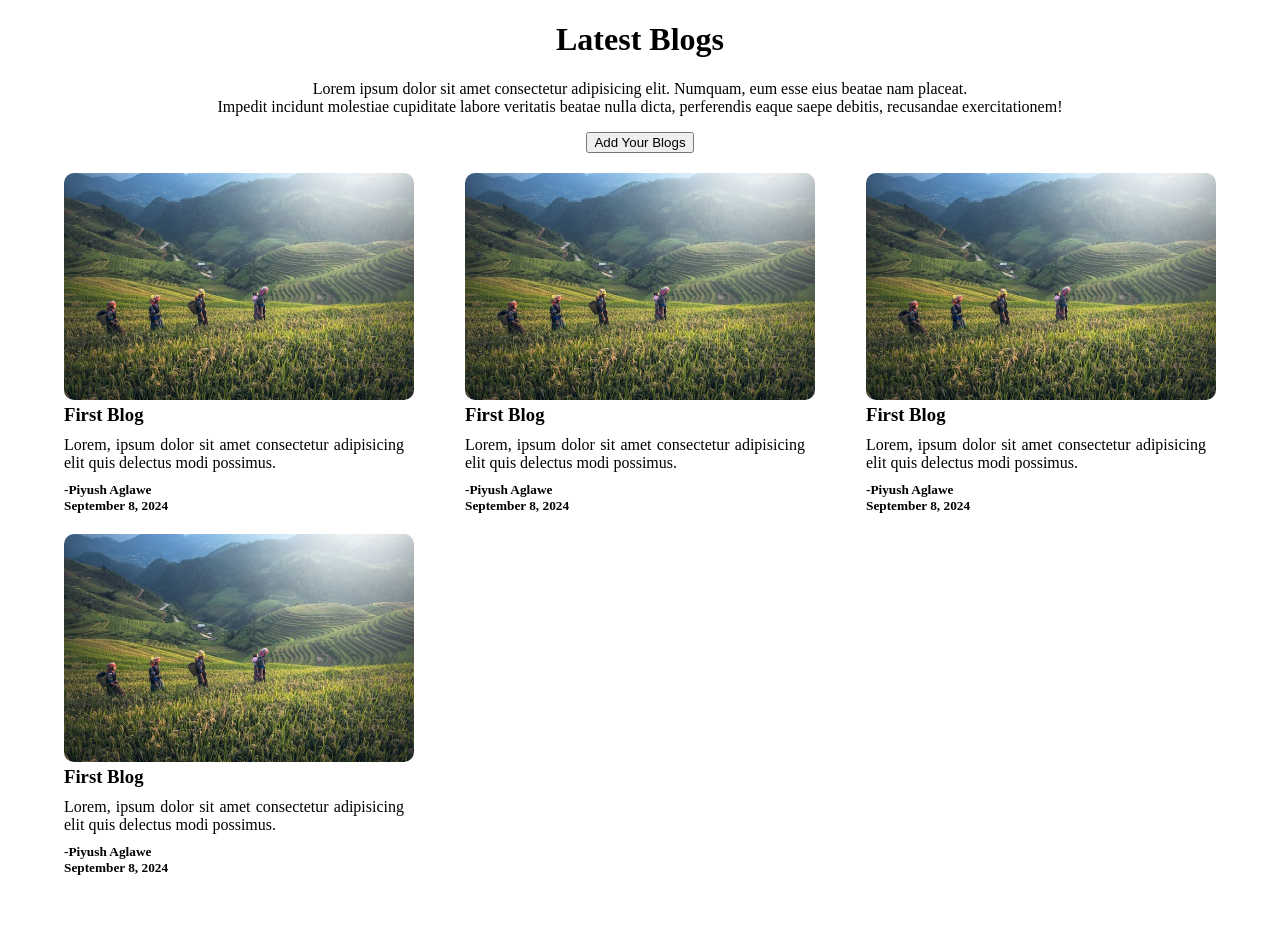
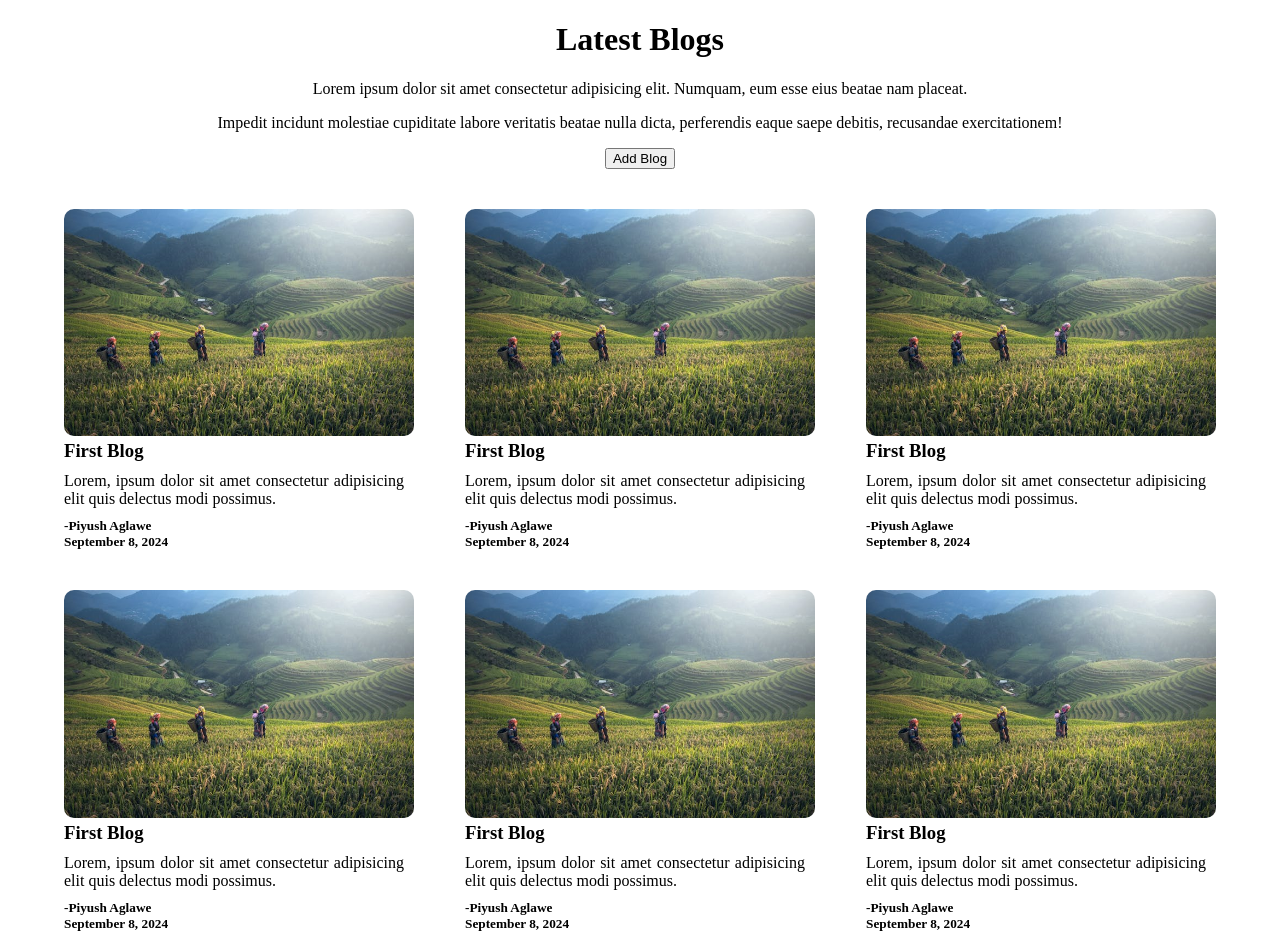
Before and after one commit to payalgupta13/icp-8.0-html-css-javascript-React-group-project-4, a React (Create React App) app: page /about in a window 1280 px wide. Before the commit the page ends 876 px from the top, so only its background shows below. Built offline with nearby package versions, Linux system fonts and the light colour scheme.

Commit message:
blog page

```diff
--- a/src/components/BlogCards/BlogCard.css
+++ b/src/components/BlogCards/BlogCard.css
@@ -1,11 +1,8 @@
-.blogs-cards-compo {
-
-}
 .blog-card-container {
     width: 350px;
     margin: 0;
     padding: 0;
-    margin-top: 20px;
+    margin-top: 40px;
 }
 .blog-card-image {
     width: 350px;
--- a/src/config/BlogData.js
+++ b/src/config/BlogData.js
@@ -1,9 +1,22 @@
 import img1 from "../images/blogImages/pexels-pixabay-235925.jpg";
 
 const BlogHeading = "Latest Blogs"
-const TagLine = ""
+const TagLine = " Lorem ipsum dolor sit amet consectetur adipisicing elit. Numquam, eum esse eius beatae nam placeat."
+const TagLine_2 = "Impedit incidunt molestiae cupiditate labore veritatis beatae nulla dicta,      perferendis eaque saepe debitis, recusandae exercitationem!"
 
 const Blogs = [
+    {
+        imgUrl:img1,
+        title:"First Blog",
+        description:"Lorem, ipsum dolor sit amet consectetur adipisicing elit quis delectus modi possimus.",
+        details:"Piyush Aglawe"
+    },
+    {
+        imgUrl:img1,
+        title:"First Blog",
+        description:"Lorem, ipsum dolor sit amet consectetur adipisicing elit quis delectus modi possimus.",
+        details:"Piyush Aglawe"
+    },
     {
         imgUrl:img1,
         title:"First Blog",
@@ -35,5 +48,6 @@ const Blogs = [
 export{
     BlogHeading,
     TagLine,
+    TagLine_2,
     Blogs
 }
--- a/src/view/Blog/Blog.css
+++ b/src/view/Blog/Blog.css
@@ -15,3 +15,78 @@
     flex-wrap: wrap;
     margin: 0 auto;
 }
+
+
+
+
+
+/* Head.css */
+.popup-overlay {
+    position: fixed;
+    top: 0;
+    left: 0;
+    width: 100%;
+    height: 100%;
+    background-color: rgba(0, 0, 0, 0.5);
+    display: flex;
+    justify-content: center;
+    align-items: center;
+    z-index: 1000;
+  }
+
+  .popup-content {
+    background-color: white;
+    padding: 20px;
+    border-radius: 10px;
+    box-shadow: 0 0 10px rgba(0, 0, 0, 0.25);
+    max-width: 500px;
+    width: 100%;
+  }
+
+  .popup-content h2 {
+    margin-top: 0;
+    font-size: 1.5rem;
+    color: #333;
+  }
+
+  .popup-content form {
+    display: flex;
+    flex-direction: column;
+  }
+
+  .popup-content label {
+    margin-bottom: 10px;
+    font-weight: bold;
+    color: #555;
+  }
+
+  .popup-content input[type="text"],
+  .popup-content textarea {
+    width: 100%;
+    padding: 8px;
+    margin-top: 5px;
+    border-radius: 5px;
+    border: 1px solid #ccc;
+  }
+
+  .popup-content button {
+    padding: 10px 15px;
+    margin-top: 10px;
+    border: none;
+    border-radius: 5px;
+    background-color: #007bff;
+    color: white;
+    cursor: pointer;
+  }
+
+  .popup-content button[type="button"] {
+    background-color: #6c757d;
+  }
+
+  .popup-content button:hover {
+    background-color: #0056b3;
+  }
+
+  .popup-content button[type="button"]:hover {
+    background-color: #5a6268;
+  }
--- a/src/view/Blog/Blog.js
+++ b/src/view/Blog/Blog.js
@@ -1,24 +1,49 @@
-import React from "react";
-import { BlogHeading, TagLine, Blogs } from "../../config/BlogData";
+import React, { useState } from 'react';
+import { BlogHeading, TagLine, TagLine_2, Blogs } from "../../config/BlogData";
 import "./Blog.css";
 import BlogCard from "../../components/BlogCards/BlogCard";
 
 function Blog() {
+
+  const [isPopupOpen, setIsPopupOpen] = useState(false);
+
   return (
     <div>
       <div className="blog-page">
         <div className="blog-container">
           <h1>{BlogHeading}</h1>
-          <p>
-            Lorem ipsum dolor sit amet consectetur adipisicing elit. Numquam,
-            eum esse eius beatae nam placeat.<br></br>Impedit incidunt molestiae
-            cupiditate labore veritatis beatae nulla dicta, perferendis eaque
-            saepe debitis, recusandae exercitationem!
-          </p>
+          <p>{TagLine}</p>
+          <p>{TagLine_2}</p>
         </div>
+
+
         <div className="btn-container">
-          <button>Add Your Blogs</button>
+        <button onClick={() => setIsPopupOpen(true)}>Add Blog</button>
+
+{isPopupOpen && (
+  <div className="popup-overlay">
+    <div className="popup-content">
+      <h2>Add a New Blog</h2>
+      <form>
+        <label>
+          Title:
+          <input type="text" name="title" />
+        </label>
+        <br />
+        <label>
+          Content:
+          <textarea name="content" />
+        </label>
+        <br />
+        <button type="submit">Submit</button>
+        <button type="button" onClick={() => setIsPopupOpen(false)}>Close</button>
+      </form>
+    </div>
+  </div>
+)}
         </div>
+
+
         <div className="component-cards">
           {Blogs.map((BlogCards) => {
             return (
```
